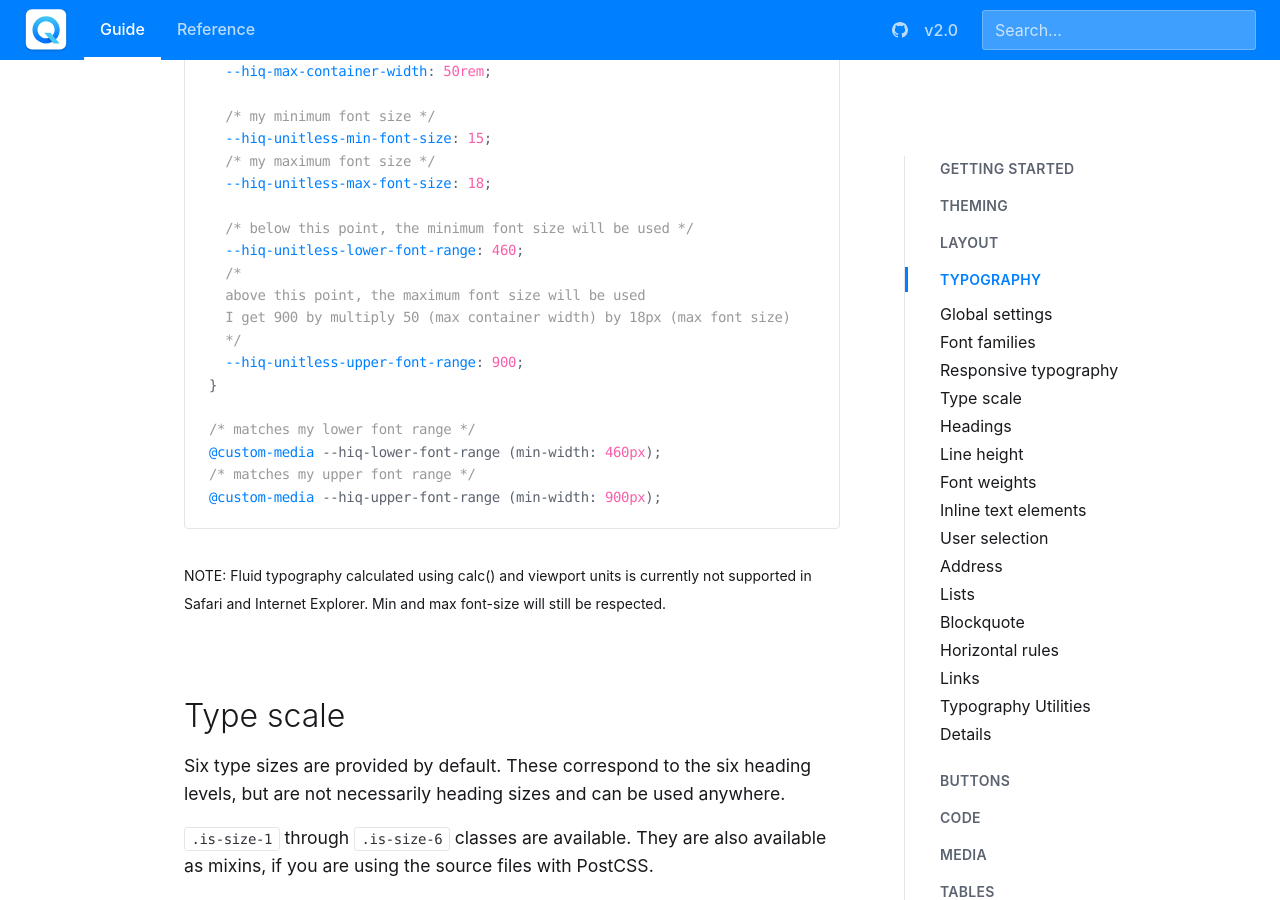
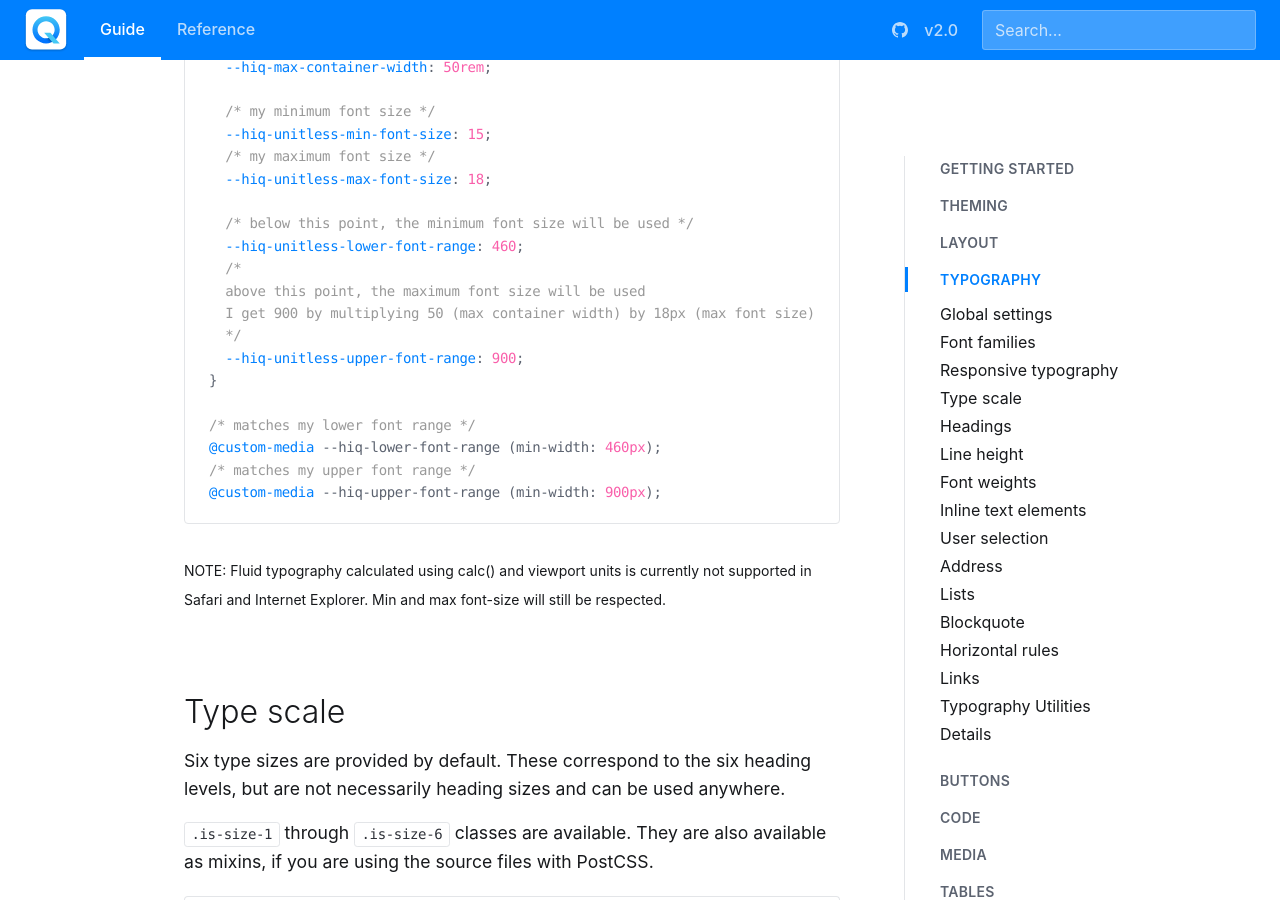
Before and after one commit to jonathanharrell/hiq, a Jekyll site: the page built from guide/typography.md, in a window 1280 px wide and 900 px high, scrolled down 4466 px. Built offline with Jekyll 4.4.1, drawn with Linux system fonts in a browser that asks for light colours; comment, search, counter and statistics services are not loaded; the table of contents is made by our own code.

```diff
--- a/guide/typography.md
+++ b/guide/typography.md
@@ -99,7 +99,7 @@ Here's a full example:
   --hiq-unitless-lower-font-range: 460;
   /*
   above this point, the maximum font size will be used
-  I get 900 by multiply 50 (max container width) by 18px (max font size)
+  I get 900 by multiplying 50 (max container width) by 18px (max font size)
   */
   --hiq-unitless-upper-font-range: 900;
 }
```
Also changed, not shown: _data/custom-properties.yml (+4 -4 lines), assets/img/diagrams/containers.svg, assets/img/diagrams/responsive-typography.svg.
